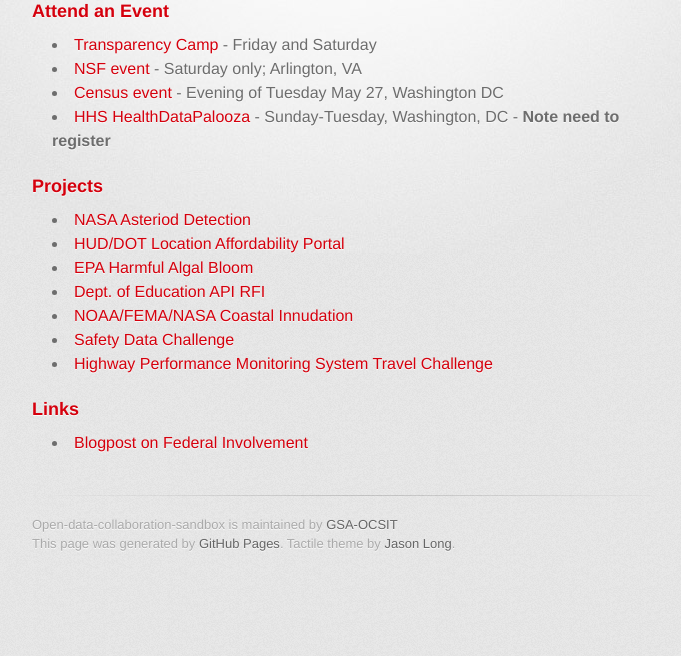
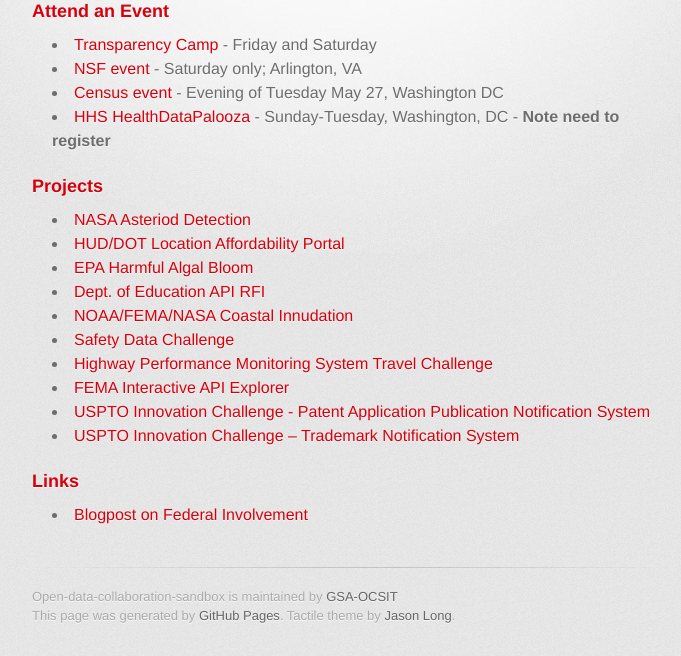
Before and after one commit to GSA/Open-Data-Collaboration-Sandbox, a Jekyll site: the page built from ndoch-2014.md, in a window 1280 px wide. Shown: the part 320-976 px from the top of the page, without its empty margins (298-979 px from the left). Built offline with Jekyll 4.4.1, drawn with Linux system fonts in a browser that asks for light colours; some web fonts are replaced; before the commit the page ends 904 px from its top, so only the background shows below that.

Commit message:
adding 3 more challenges

```diff
--- a/ndoch-2014.md
+++ b/ndoch-2014.md
@@ -22,6 +22,9 @@
 * [NOAA/FEMA/NASA Coastal Innudation](http://hackforchange.org/challenges/coastal-inundation-in-your-community/)
 * [Safety Data Challenge](http://hackforchange.org/challenges/safety-data-challenge/)
 * [Highway Performance Monitoring System Travel Challenge](http://hackforchange.org/challenges/highway-performance-monitoring-system-travel-challenge/)
+* [FEMA Interactive API Explorer](http://hackforchange.org/challenges/interactive-api-explorer/)
+* [USPTO Innovation Challenge - Patent Application Publication Notification System](http://hackforchange.org/challenges/uspto-innovation-challenge-patent-application-publication-notification-system/)
+* [USPTO Innovation Challenge – Trademark Notification System](http://hackforchange.org/challenges/uspto-innovation-challenge-trademark-notification-system/)
 
 ### Links
 * [Blogpost on Federal Involvement](https://www.digitalgov.gov/2014/05/15/the-federal-list-of-hackforchange-projects/)
```
